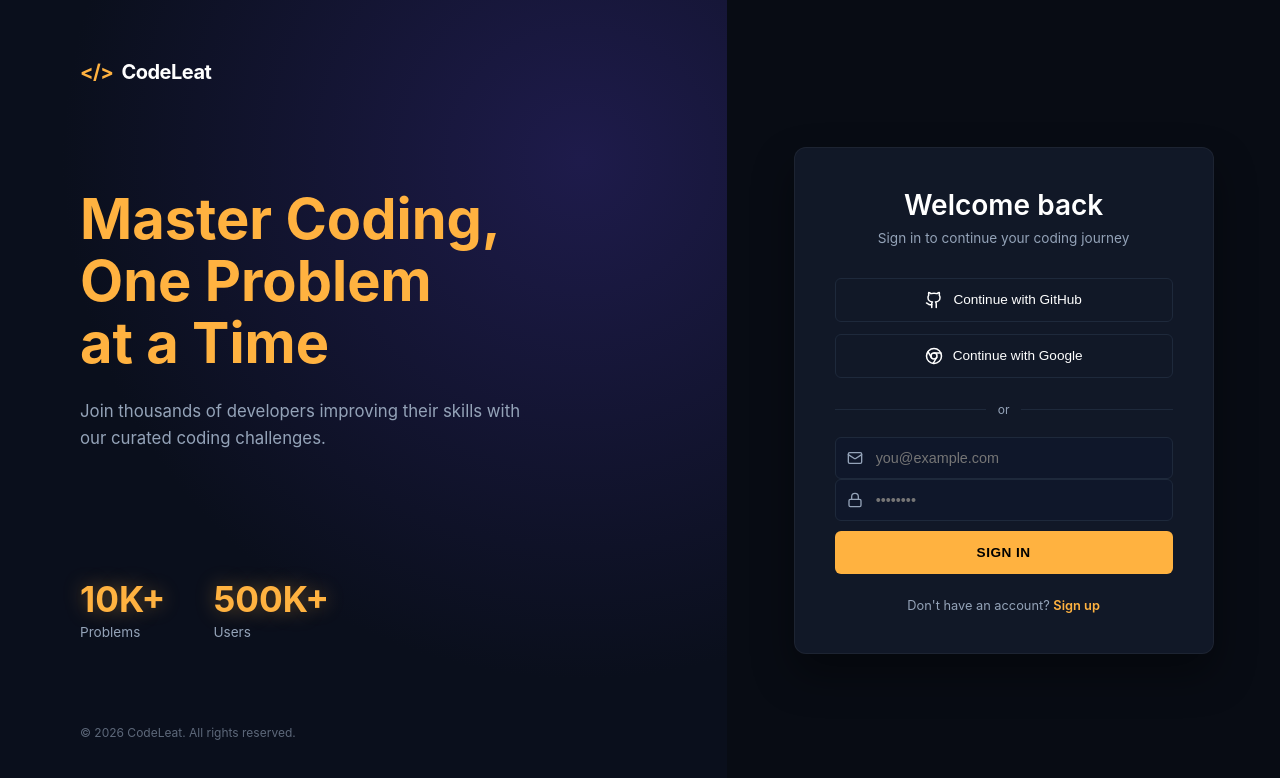
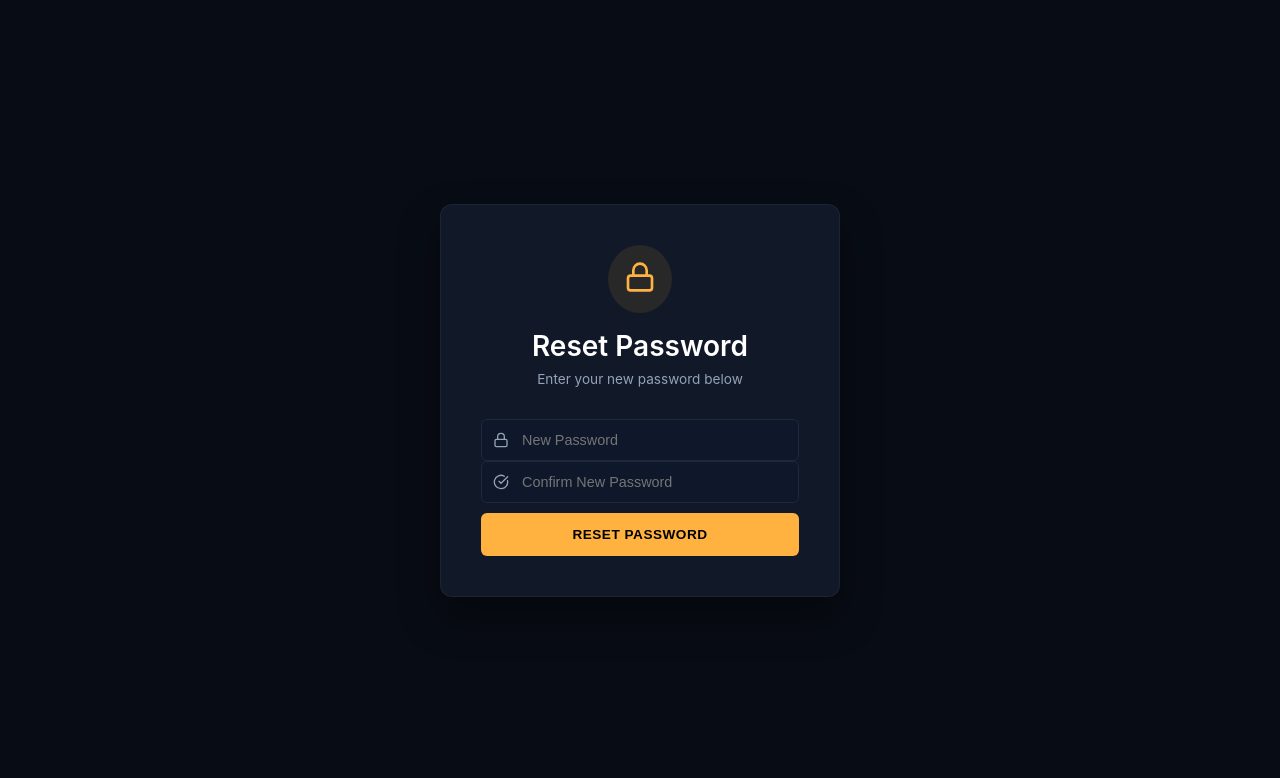
Before and after one commit to varunr838/home-page, a React (Create React App) app: page /reset/password in a window 1280 px wide. Before the commit this address led to /login. Shown: the top 778 px of the page. Built offline with nearby package versions, Linux system fonts and the light colour scheme.

Commit message:
Create react components for forgot password and add resend otp functionality

```diff
--- a/src/App.js
+++ b/src/App.js
@@ -10,6 +10,7 @@ import VerifyOtpPage from './pages/VerifyOtpPage';
 import LoadingPage from './pages/LoadingPage';
 import ProfilePage from './pages/ProfilePage';
 import EditProfilePage from './pages/EditProfilePage';
+import ResetPasswordPage from './pages/ResetPasswordPage';
 
 const App = () => {
   return (
@@ -22,6 +23,7 @@ const App = () => {
         <Route path="/auth-callback" element={<LoadingPage />} />
         <Route path="/profile" element={<ProtectedRoute><ProfilePage /></ProtectedRoute>} />
         <Route path="/profile/edit" element={<ProtectedRoute><EditProfilePage /></ProtectedRoute>} />
+        <Route path="/reset/password" element={<ResetPasswordPage />} />
 
         {/* Protected Routes - Only accessible if logged in */}
         <Route
--- a/src/pages/LoginPage.jsx
+++ b/src/pages/LoginPage.jsx
@@ -1,23 +1,23 @@
 import React, { useState, useEffect } from 'react';
 import { useNavigate, Link } from 'react-router-dom';
-import { Mail, Lock, Eye, Github, Chrome } from 'lucide-react';
+import { Mail, Lock, Github, Chrome } from 'lucide-react';
 import '../styles/Auth.css';
 
 const LoginPage = () => {
     const navigate = useNavigate();
     const [formData, setFormData] = useState({ email: '', password: '' });
-    // Inside LoginPage.jsx
+    const [loading, setLoading] = useState(false);
+
     useEffect(() => {
         const isLoggedIn = localStorage.getItem('isLoggedIn');
         if (isLoggedIn === 'true') {
-            // ONLY navigate if we are sure we are logged in.
-            // Use replace: true to prevent the user from going "back" into the loop
             navigate('/', { replace: true });
         }
     }, [navigate]);
 
     const handleLogin = async (e) => {
         e.preventDefault();
+        setLoading(true);
         try {
             const response = await fetch("https://dorie-lunulate-breezily.ngrok-free.dev/auth/login", {
                 method: "POST",
@@ -25,7 +25,6 @@ const LoginPage = () => {
                     "Content-Type": "application/json",
                     "ngrok-skip-browser-warning": "true"
                 },
-            // The browser will automatically save ACCESS_TOKEN and REFRESH_TOKEN
                 credentials: 'include',
                 body: JSON.stringify({
                     email: formData.email,
@@ -33,25 +32,59 @@ const LoginPage = () => {
                 })
             });
             const data = await response.json();
+
             if (response.ok) {
-            // Even if the tokens are in cookies, we set a flag for our ProtectedRoute
-            if(data.status == 'EMAIL_NOT_VERIFIED'){
-                alert("Please verify your emailID");
+                if(data.status === 'EMAIL_NOT_VERIFIED'){
+                    alert("Please verify your email ID");
                     navigate('/verify-otp', { state: { verificationId: data.verificationId, email: formData.email} });
                     return;
                 }
                 localStorage.setItem('isLoggedIn', 'true');
                 navigate('/');
             } else {
-            alert("Invalid email or password");
+                alert(data.message || "Invalid email or password");
             }
         } catch (error) {
             console.error("Login error:", error);
+            alert("Unable to connect to server");
+        } finally {
+            setLoading(false);
         }
     };
+
     const handleGoogleLogin = () => {
-        // Redirect the entire window to the backend's OAuth entry point
         window.location.href = "https://dorie-lunulate-breezily.ngrok-free.dev/oauth2/authorization/google";
+    };
+
+    // --- New Forgot Password Logic ---
+    const handleForgotPassword = async (e) => {
+        e.preventDefault(); // Prevent form submission if button is inside form
+
+        if (!formData.email) {
+            alert("Please enter your email address in the field above to reset your password.");
+            return;
+        }
+
+        try {
+            const response = await fetch("https://dorie-lunulate-breezily.ngrok-free.dev/auth/forgot-password", {
+                method: "POST",
+                headers: {
+                    "Content-Type": "application/json",
+                    "ngrok-skip-browser-warning": "true"
+                },
+                body: JSON.stringify({ email: formData.email })
+            });
+
+            if (response.ok) {
+                alert(`Password reset link sent to ${formData.email}. Please check your inbox.`);
+            } else {
+                const data = await response.json();
+                alert(data.message || "Failed to send reset link.");
+            }
+        } catch (error) {
+            console.error("Forgot Password error:", error);
+            alert("Error sending request.");
+        }
     };
 
     return (
@@ -81,17 +114,37 @@ const handleGoogleLogin = () => {
                             <button className="btn-social" onClick={handleGoogleLogin} ><Chrome size={18}/> Continue with Google</button>
                         </div>
                         <div className="divider">or</div>
+
                         <form onSubmit={handleLogin}>
                             <div className="input-field">
                                 <Mail size={18}/><input type="email" placeholder="you@example.com" required
+                                value={formData.email}
                                 onChange={(e) => setFormData({...formData, email: e.target.value})}/>
                             </div>
+
+                            <div className="input-box">
+                                {/* Added Forgot Password Link */}
+                                <button
+                                    type="button"
+                                    onClick={handleForgotPassword}
+                                    className="forgot-link"
+                                    style={{ background: 'none', border: 'none', cursor: 'pointer', float: 'right', padding: 0 }}
+                                >
+                                    Forgot password?
+                                </button>
+
                                 <div className="input-field">
-                                <Lock size={18}/><input type="password" placeholder="••••••••" required
+                                    <Lock size={18}/><input type="password" placeholder="Password" required
+                                    value={formData.password}
                                     onChange={(e) => setFormData({...formData, password: e.target.value})}/>
                                 </div>
-                            <button type="submit" className="btn-submit">SIGN IN</button>
+                            </div>
+
+                            <button type="submit" className="btn-submit" disabled={loading}>
+                                {loading ? "SIGNING IN..." : "SIGN IN"}
+                            </button>
                         </form>
+
                         <div className="card-footer">
                             <p>Don't have an account? <Link to="/signup">Sign up</Link></p>
                         </div>
--- /dev/null
+++ b/src/pages/ResetPasswordPage.jsx
@@ -0,0 +1,102 @@
+import React, { useState } from 'react';
+import { useNavigate, useSearchParams } from 'react-router-dom';
+import { Lock, CheckCircle } from 'lucide-react';
+import '../styles/Auth.css';
+
+const ResetPasswordPage = () => {
+    const navigate = useNavigate();
+    const [searchParams] = useSearchParams();
+    const [passwords, setPasswords] = useState({ newPassword: '', confirmPassword: '' });
+    const [loading, setLoading] = useState(false);
+
+    // Extract verificationId from URL parameters
+    const verificationId = searchParams.get('verificationId');
+
+    const handleReset = async (e) => {
+        e.preventDefault();
+
+        if (!verificationId) {
+            alert("Invalid reset link. Please try requesting a new one.");
+            return;
+        }
+
+        if (passwords.newPassword !== passwords.confirmPassword) {
+            alert("Passwords do not match!");
+            return;
+        }
+
+        setLoading(true);
+        try {
+            const response = await fetch("https://dorie-lunulate-breezily.ngrok-free.dev/auth/reset-password", {
+                method: "POST",
+                headers: {
+                    "Content-Type": "application/json",
+                    "ngrok-skip-browser-warning": "true"
+                },
+                body: JSON.stringify({
+                    verificationId: verificationId,
+                    password: passwords.newPassword
+                })
+            });
+
+            if (response.ok) {
+                alert("Password reset successfully! Please login with your new password.");
+                navigate('/login');
+            } else {
+                const data = await response.json();
+                alert(data.message || "Failed to reset password.");
+            }
+        } catch (error) {
+            console.error("Reset password error:", error);
+            alert("An error occurred. Please try again.");
+        } finally {
+            setLoading(false);
+        }
+    };
+
+    return (
+        <div className="auth-wrapper">
+            <div className="form-side" style={{ flex: 1, minHeight: '100vh' }}>
+                <div className="auth-card" style={{ maxWidth: '400px' }}>
+                    <div className="auth-header">
+                        <div style={{ display: 'flex', justifyContent: 'center', marginBottom: '1rem' }}>
+                            <div style={{ background: 'rgba(255, 178, 64, 0.1)', padding: '1rem', borderRadius: '50%' }}>
+                                <Lock size={32} color="#FFB240" />
+                            </div>
+                        </div>
+                        <h2>Reset Password</h2>
+                        <p>Enter your new password below</p>
+                    </div>
+
+                    <form onSubmit={handleReset}>
+                        <div className="input-field">
+                            <Lock size={18}/>
+                            <input
+                                type="password"
+                                placeholder="New Password"
+                                required
+                                value={passwords.newPassword}
+                                onChange={(e) => setPasswords({...passwords, newPassword: e.target.value})}
+                            />
+                        </div>
+                        <div className="input-field">
+                            <CheckCircle size={18}/>
+                            <input
+                                type="password"
+                                placeholder="Confirm New Password"
+                                required
+                                value={passwords.confirmPassword}
+                                onChange={(e) => setPasswords({...passwords, confirmPassword: e.target.value})}
+                            />
+                        </div>
+                        <button type="submit" className="btn-submit" disabled={loading}>
+                            {loading ? "RESETTING..." : "RESET PASSWORD"}
+                        </button>
+                    </form>
+                </div>
+            </div>
+        </div>
+    );
+};
+
+export default ResetPasswordPage;
```
Also changed, not shown: src/pages/VerifyOtpPage.jsx (+36 -3 lines). Lines whose indentation alone changed are shown as unchanged.
